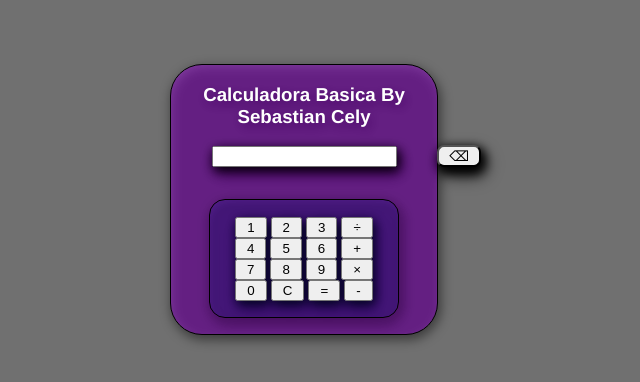
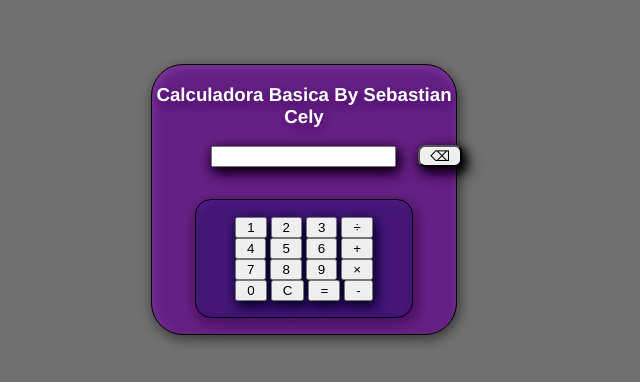
Before and after one commit to SebasDeving/Calculadora-Basica, a plain HTML site: page index.html in a window 1280 px wide. Shown: the whole page, without its empty margins (336-976 px from the left). Drawn offline with Linux system fonts and the light colour scheme.

Commit message:
Update estilos.css

```diff
--- a/estilos.css
+++ b/estilos.css
@@ -27,7 +27,7 @@ body {
 }
 .contenedor-calculadora {
     border: 1px solid black;
-    width: 21%;
+    width: 24%;
     border-radius: 2em;
     margin-top: 4em;
     background: #9400d378;
```
